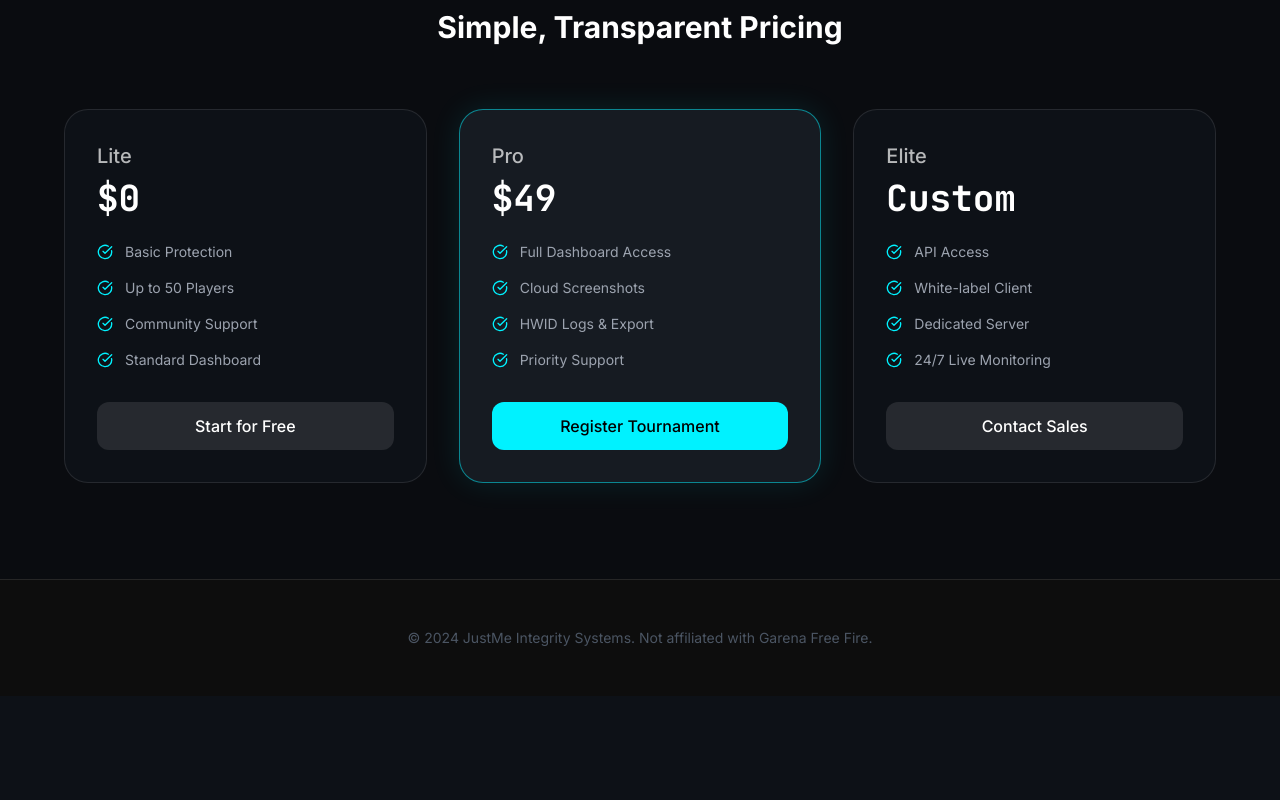
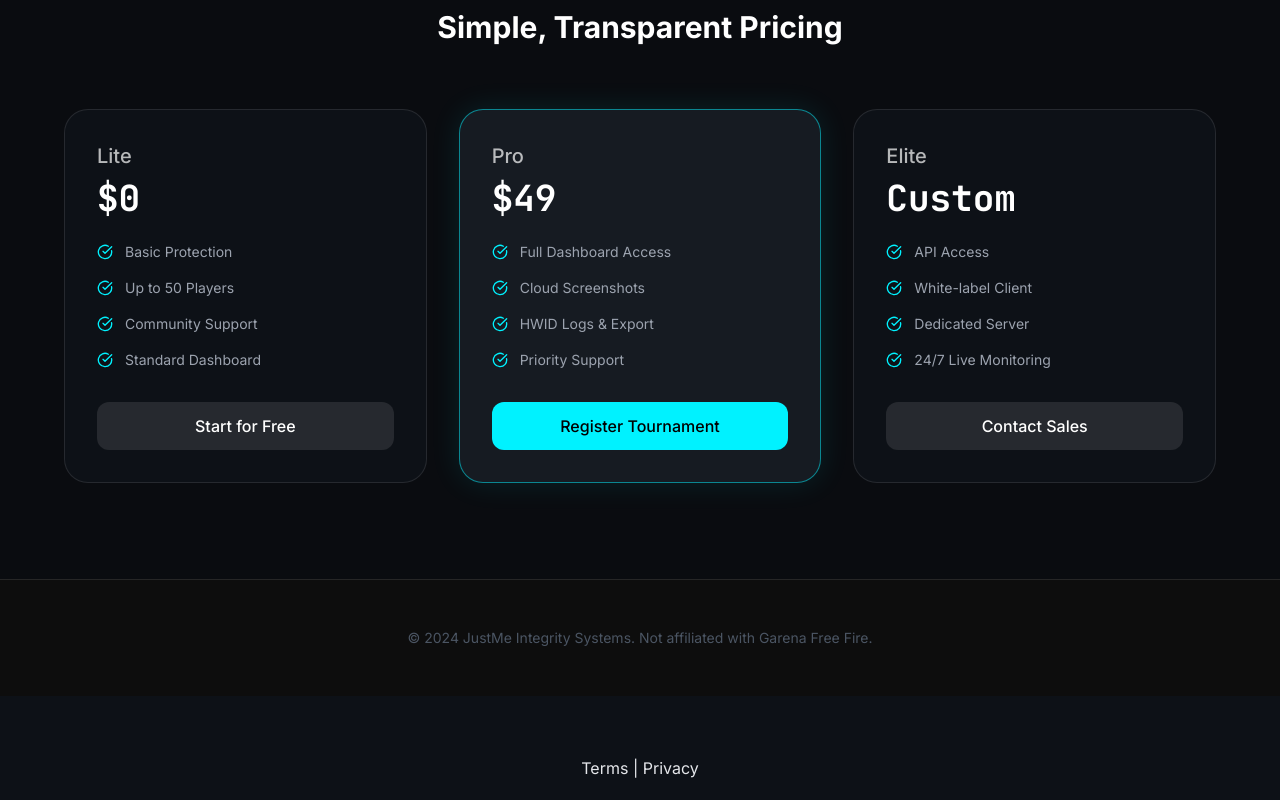
Before and after one commit to at4977966-lgtm/at4977966-lgtm.github.io, a React (Vite) app: page /auth in a window 1280 px wide. Shown: the part 3100-3900 px from the top of the page. Before the commit the page ends 3796 px from the top, so only its background shows below. Built offline with nearby package versions, Linux system fonts and the light colour scheme; no server answers.

Commit message:
added footer with terms and privacy links

```diff
--- a/App.tsx
+++ b/App.tsx
@@ -39,6 +39,9 @@ const App: React.FC = () => {
           <Route path="/support" element={<Support />} />
           <Route path="*" element={<Navigate to="/" replace />} />
         </Routes>
+        <footer style={{ textAlign: "center", marginTop: "40px", padding: "20px" }}>
+  <a href="/terms">Terms</a> | <a href="/privacy">Privacy</a>
+</footer>
       </div>
     </Router>
   );
```
